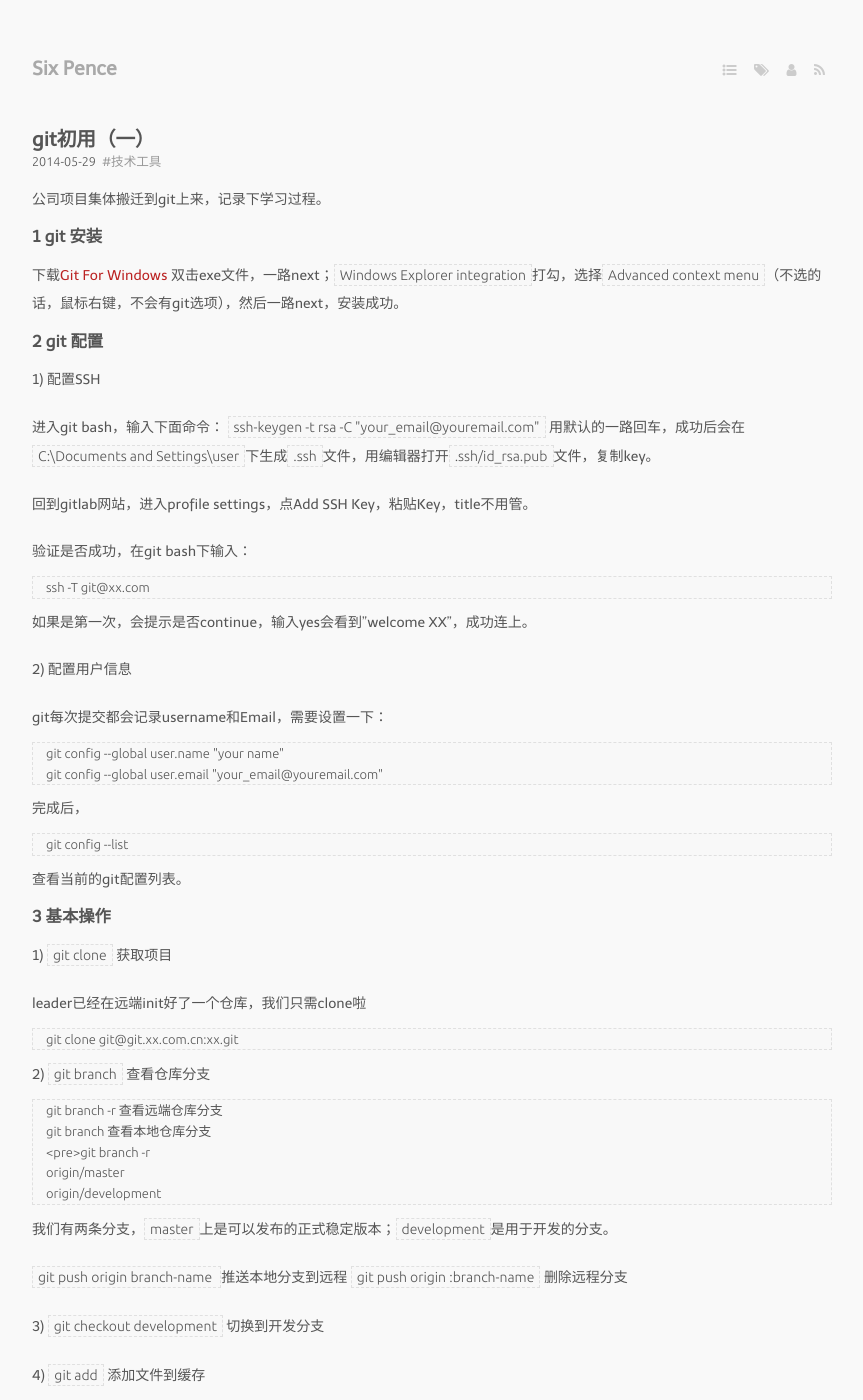
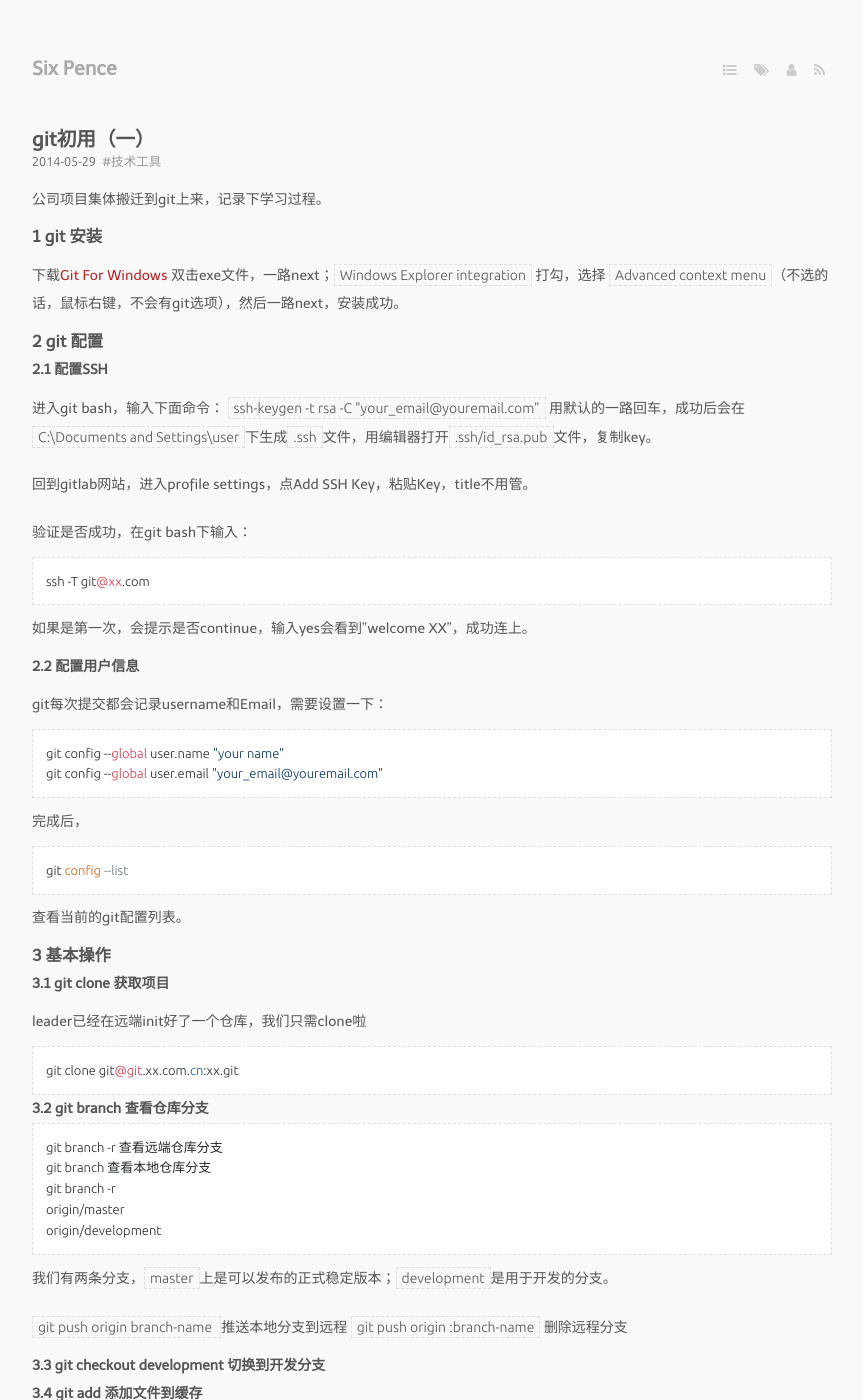
Before and after one commit to voidove/voidove.github.io, a Jekyll site: the page built from _posts/2014-05-29-git-usage-1.markdown, in a window 1280 px wide and 1400 px high. Shown: the whole window, without its empty margins (208-1071 px from the left). Built offline with Jekyll 4.4.1, drawn with Linux system fonts in a browser that asks for light colours; nearby versions of some CDN libraries; Markdown is read by kramdown in place of the engine named in the settings; a script that is not in the unit is left out; some of the changed text lies outside the part shown.

Commit message:
Update 2014-05-29-git-usage-1.markdown

````diff
--- a/_posts/2014-05-29-git-usage-1.markdown
+++ b/_posts/2014-05-29-git-usage-1.markdown
@@ -11,11 +11,11 @@ tags:
 ### 1 git 安装
 
 下载<a title="msysgit" href="http://msysgit.github.io/" target="_blank">Git For Windows</a>
-双击exe文件，一路next；`Windows Explorer integration`打勾，选择`Advanced context menu`（不选的话，鼠标右键，不会有git选项），然后一路next，安装成功。
+双击exe文件，一路next；`Windows Explorer integration` 打勾，选择 `Advanced context menu`（不选的话，鼠标右键，不会有git选项），然后一路next，安装成功。
 
 ### 2 git 配置
 
-1) 配置SSH
+#### 2.1 配置SSH
 
 进入git bash，输入下面命令：
 `ssh-keygen -t rsa -C "your_email@youremail.com"`
@@ -24,37 +24,37 @@ tags:
 回到gitlab网站，进入profile settings，点Add SSH Key，粘贴Key，title不用管。
 
 验证是否成功，在git bash下输入：
-```git
+```
 ssh -T git@xx.com
 ```
 如果是第一次，会提示是否continue，输入yes会看到"welcome XX"，成功连上。
 
-2) 配置用户信息
+#### 2.2 配置用户信息
 
 git每次提交都会记录username和Email，需要设置一下：
-```git
+```
 git config --global user.name "your name"
 git config --global user.email "your_email@youremail.com"
 ```
 完成后，
-```git
+```
 git config --list
 ```
 查看当前的git配置列表。
 
 ### 3 基本操作
 
-1) `git clone` 获取项目
+#### 3.1 git clone 获取项目
 
 leader已经在远端init好了一个仓库，我们只需clone啦
-```git
+```
 git clone git@git.xx.com.cn:xx.git
 ```
-2) `git branch` 查看仓库分支
-```git
+#### 3.2 git branch 查看仓库分支
+```
 git branch -r 查看远端仓库分支
 git branch 查看本地仓库分支
-<pre>git branch -r
+git branch -r
 origin/master
 origin/development
 ```
@@ -63,9 +63,9 @@ origin/development
 `git push origin branch-name ` 推送本地分支到远程
 `git push origin :branch-name` 删除远程分支
 
-3) `git checkout development` 切换到开发分支
+#### 3.3 git checkout development 切换到开发分支
 
-4) `git add` 添加文件到缓存
+#### 3.4 git add 添加文件到缓存
 
 在本地dev分支的项目根目录下添加<strong>.gitignore</strong>文件。我们是java web项目，需要过滤eclipse配置文件和编译后的class文件。
 `.gitignore`文件内容如下：
@@ -81,7 +81,7 @@ build/classes/
 之后添加gitignore文件到缓存
 `git add .gitignore`
 
-5) `git status`
+#### 3.5 git status
 
 接上一步，用`git status`查看当前文件状态,结果如下：
 ```
@@ -93,28 +93,27 @@ $ git status
 ```
 可以看到提示信息，"Changes to be commited"。
 
-6) `git commint`
+#### 3.6 git commint
 ```
 git commit –a –m “hello this is my comment”
 ```
 接上一步，提交本次修改。
 
-7) `git push`
+#### 3.7 git push
 ```
 git push origin development
 ```
 将本地仓库所做的修改提交到远端dev分支上
 
-8) `git pull`
+#### 3.8 `git pull`
 
 从远端仓库提取数据并尝试合并到当前分支, 相当于`git fetch`后紧接着`git merge`
 
-9) `git rm`
+#### 3.9 `git rm`
 
 下一篇：#2
 
-<span style="color: #000000;"><strong>参考资料：</strong></span>
-
+### 参考资料
 <a href="http://www.ruanyifeng.com/blog/2012/07/git.html" target="_blank">Git分支管理策略</a>
 <a href="http://wuyuans.com/2012/05/github-simple-tutorial/" target="_blank">github简单使用教程</a>
 <a href="http://git.oschina.net/progit/" target="_blank">Git 参考手册</a>
````
